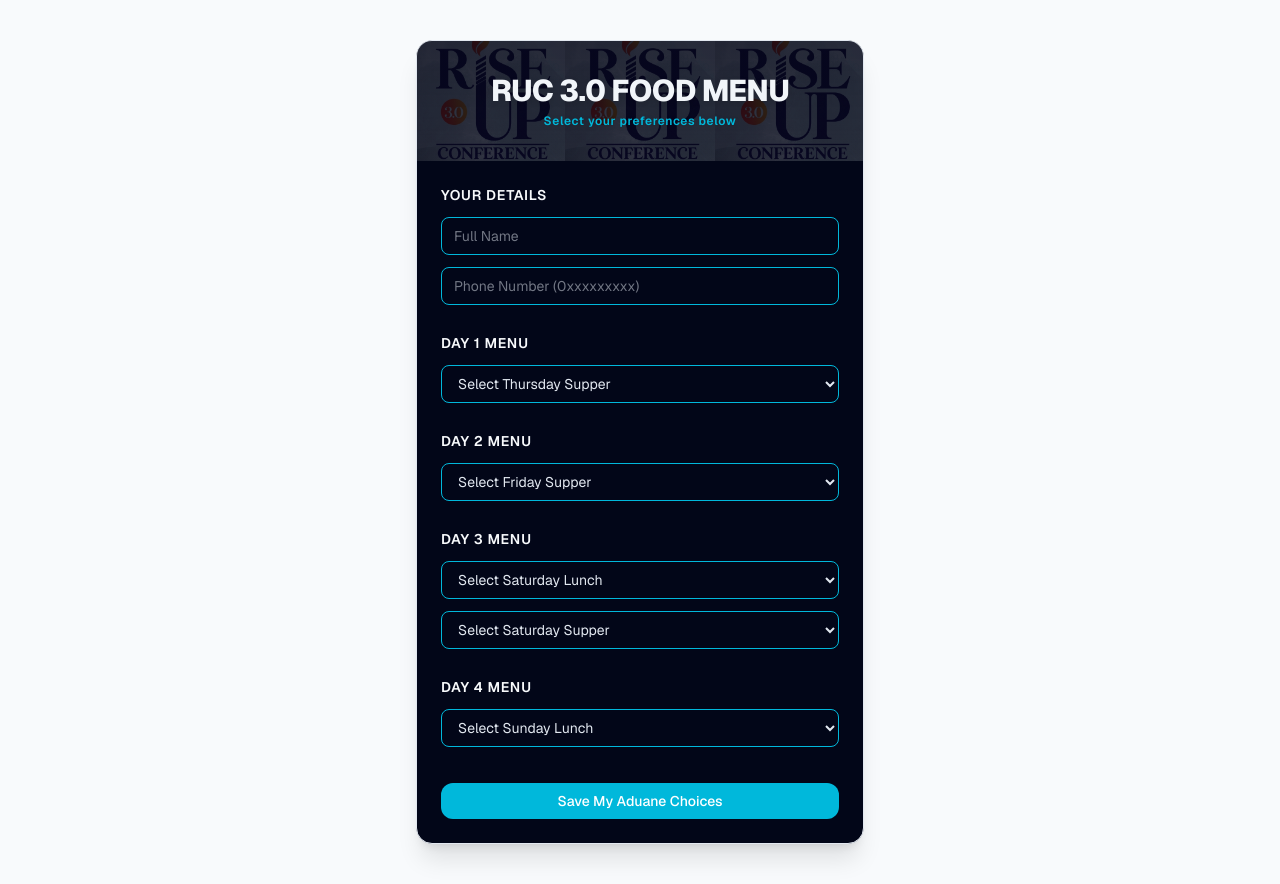
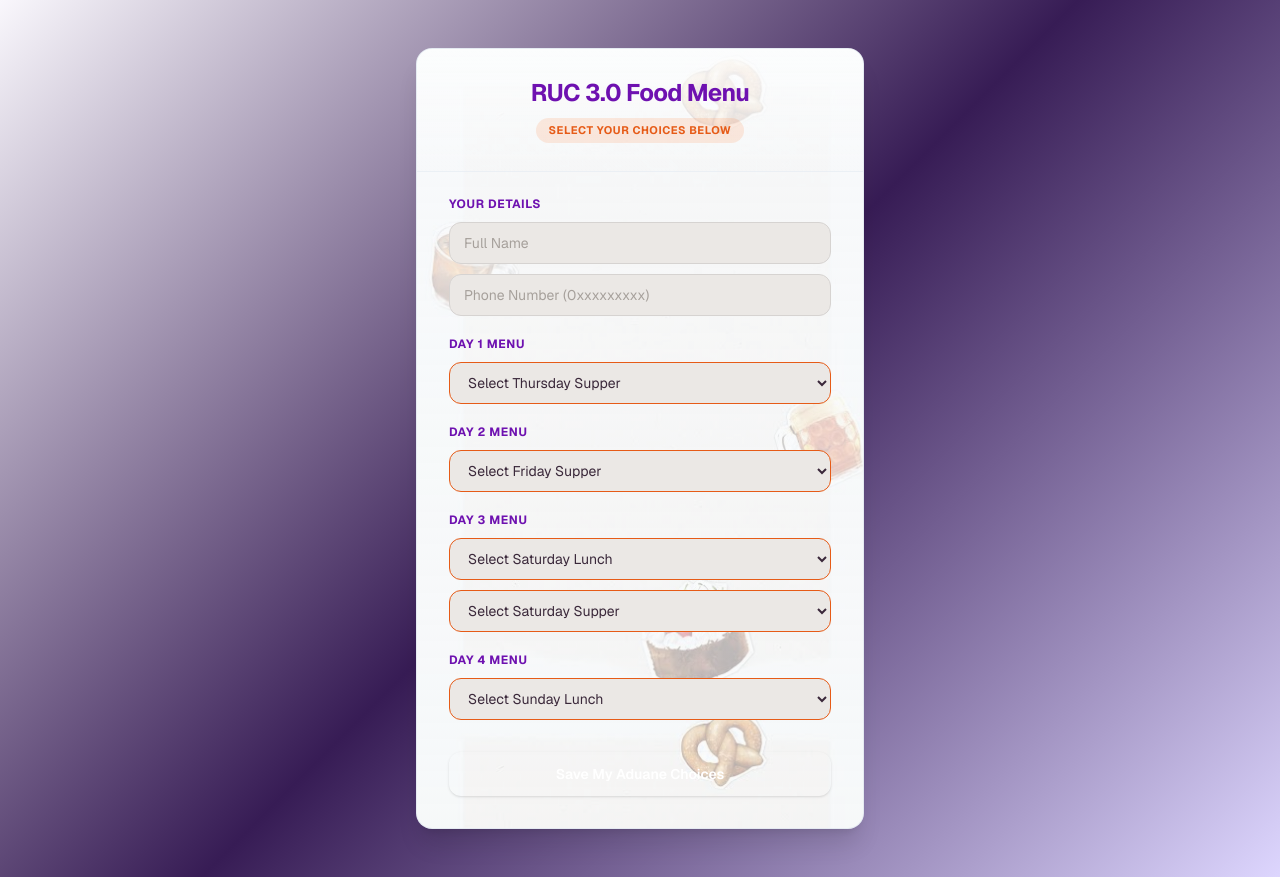
Before and after one commit to mbolo-ba/youth-menu-app, a Next.js app: page / in a window 1280 px wide. Built offline with nearby package versions, Linux system fonts and the light colour scheme.

Commit message:
Possible last update

```diff
--- a/src/app/page.tsx
+++ b/src/app/page.tsx
@@ -36,7 +36,15 @@ export default function Home() {
       if (!res.ok) throw new Error(result.error || 'Submission failed');
 
       setStatus({ type: 'success', text: 'Success! Your selections have been saved.' });
-      setFormData({ participant_name: '', phone_number: '', day_1_supper: '', day_2_supper: '', day_3_lunch: '', day_3_supper: '', day_4_lunch: '' });
+      setFormData({
+        participant_name: '',
+        phone_number: '',
+        day_1_supper: '',
+        day_2_supper: '',
+        day_3_lunch: '',
+        day_3_supper: '',
+        day_4_lunch: '',
+      });
     } catch (err: any) {
       setStatus({ type: 'error', text: err.message });
     } finally {
@@ -44,51 +52,83 @@ export default function Home() {
     }
   };
 
+  return (
+    <main
+      className="min-h-screen py-12 px-4 font-sans flex items-center justify-center bg-fixed bg-center bg-cover"
+      style={{
+        /* Background gradient matching flyer atmosphere */
+        background: 'linear-gradient(135deg, #f9f7fc 0%, #371c55 50%, #DDD6FE 100%)',
+      }}
+    >
+      {/* SEAMLESS INTEGRATED MENU CARD */}
+      <div className="w-full max-w-md bg-[#F3F1EF]/95 backdrop-blur-md rounded-2xl shadow-xl border border-slate-200/80 overflow-hidden"
+            style={{ backgroundImage: "linear-gradient(rgba(248, 250, 252, 0.86), rgba(248, 250, 252, 0.67)), url('/images/5.jpeg')",
+            backgroundSize: "460px"
+        }}
 
-  return (
-  <main className="min-h-screen bg-slate-50 py-10 px-4 font-sans bg-fixed bg-center bg-contain bg-repeat flex items-center justify-center"
-       /* style={{ backgroundImage: "linear-gradient(rgba(248, 250, 252, 0.67), rgba(248, 250, 252, 0.7)), url('/images/logo4.png')",
-          backgroundSize: "100px"
-        }}*/
-        >
-
-    {/* CARD CONTAINER WITH WATERMARK INSIDE IT */}
-    <div
-      className="w-full max-w-md bg-slate-950 rounded-2xl shadow-xl border border-slate-200 overflow-hidden bg-center bg-repeat"
-      /*style={{ backgroundImage: "linear-gradient(rgba(248, 250, 252, 0.86), rgba(248, 250, 252, 0.67)), url('/images/5.jpeg')",
-          backgroundSize: "460px"
-        }}*/
       >
 
-      {/* HEADING BANNER */}
-      <div
-        className="bg-contain bg-center p-8 text-white text-center relative"
-        style={{ backgroundImage: "linear-gradient(rgba(2, 6, 23, 0.85), rgba(2, 6, 23, 0.81)), url('/images/logo4.png')",
-          backgroundSize: "150px"
-        }}
-      >
-        <h1 className="text-3xl text-slate-100 font-extrabold uppercase tracking-tight drop-shadow-md">RUC 3.0 Food Menu</h1>
-        <p className="text-cyan-500 text-xs font-semibold mt-1 tracking-wider drop-shadow">Select your preferences below</p>
-      </div>
+        {/* ELEGANT HEADER BANNER WITH LIGHT ORANGE PILL ACCENT */}
+        <div className="p-7 text-center space-y-2 border-b border-slate-200/60 bg-gradient-to-b from-white/60 to-transparent">
+          <h1 className="text-2xl font-bold tracking-tight text-purple-800">
+            RUC 3.0 Food Menu
+          </h1>
+          <div className="inline-block px-3 py-1 rounded-full bg-[#FF7733]/15 text-[#E65B17] text-[11px] font-bold tracking-wider uppercase">
+            Select your choices below
+          </div>
+        </div>
 
-      {/* FORM CONTENTS */}
-      <form onSubmit={handleSubmit} className="p-6 space-y-5">
-        {/* Your existing inputs stay exactly as they were */}
+        {/* FORM CONTENTS */}
+        <form onSubmit={handleSubmit} className="p-8 pt-6 space-y-4">
           {status && (
-            <div className={`p-4 rounded-xl text-sm ${status.type === 'success' ? 'bg-emerald-50 text-emerald-800' : 'bg-rose-50 text-rose-800'}`}>
+            <div
+              className={`p-3.5 rounded-xl text-xs font-medium border ${
+                status.type === 'success'
+                  ? 'bg-emerald-50 text-emerald-800 border-emerald-200'
+                  : 'bg-rose-50 text-rose-800 border-rose-200'
+              }`}
+            >
               {status.text}
             </div>
           )}
 
-          <div className="space-y-3">
-            <h2 className="text-sm font-semibold text-slate-50 uppercase tracking-wider">Your Details</h2>
-            <input type="text" name="participant_name" required placeholder="Full Name" value={formData.participant_name} onChange={handleChange} className="w-full rounded-lg border border-cyan-500 px-3 py-2 text-sm text-slate-200 focus:ring-2 focus:ring-slate-300 outline-none" />
-            <input type="tel" name="phone_number" required placeholder="Phone Number (0xxxxxxxxx)" value={formData.phone_number} onChange={handleChange} className="w-full rounded-lg border border-cyan-500 px-3 py-2 text-sm text-slate-200 focus:ring-2 focus:ring-slate-300 outline-none" />
+          {/* PARTICIPANT DETAILS */}
+          <div className="space-y-2.5">
+            <h2 className="text-xs font-bold text-purple-800 uppercase tracking-wider">
+              Your Details
+            </h2>
+            <input
+              type="text"
+              name="participant_name"
+              required
+              placeholder="Full Name"
+              value={formData.participant_name}
+              onChange={handleChange}
+              className="w-full rounded-xl bg-[#EBE8E5] border border-stone-300 px-3.5 py-2.5 text-sm text-[#3A283A] placeholder-stone-400 focus:bg-stone-100 focus:ring-2 focus:ring-[#FF7733]/40 focus:border-[#FF7733] outline-none transition"
+            />
+            <input
+              type="tel"
+              name="phone_number"
+              required
+              placeholder="Phone Number (0xxxxxxxxx)"
+              value={formData.phone_number}
+              onChange={handleChange}
+              className="w-full rounded-xl bg-[#EBE8E5] border border-stone-300 px-3.5 py-2.5 text-sm text-[#3A283A] placeholder-stone-400 focus:bg-stone-100 focus:ring-2 focus:ring-[#FF7733]/40 focus:border-[#FF7733] outline-none transition"
+            />
           </div>
 
-          <div className="space-y-3 pt-2">
-            <h2 className="text-sm font-semibold text-slate-50 uppercase tracking-wider">Day 1 Menu</h2>
-            <select name="day_1_supper" required value={formData.day_1_supper} onChange={handleChange} className="w-full rounded-lg border border-cyan-500 px-3 py-2 text-sm text-slate-200 bg-slate-950 focus:ring-2 focus:ring-indigo-200 outline-none">
+          {/* DAY 1 MENU */}
+          <div className="space-y-2.5 pt-1">
+            <h2 className="text-xs font-bold text-purple-800 uppercase tracking-wider">
+              Day 1 Menu
+            </h2>
+            <select
+              name="day_1_supper"
+              required
+              value={formData.day_1_supper}
+              onChange={handleChange}
+              className="w-full rounded-xl bg-[#EBE8E5] border border-[#E65B17] px-3.5 py-2.5 text-sm text-[#3A283A] focus:bg-stone-100 focus:ring-2 focus:ring-[#FF7733]/40 focus:border-[#FF7733] outline-none transition"
+            >
               <option value="">Select Thursday Supper</option>
               <option value="Fried Rice with Chicken">Fried Rice with Chicken</option>
               <option value="Waakye with chicken">Waakye with chicken</option>
@@ -98,9 +138,18 @@ export default function Home() {
             </select>
           </div>
 
-          <div className="space-y-3 pt-2">
-            <h2 className="text-sm font-semibold text-slate-50 uppercase tracking-wider">Day 2 Menu</h2>
-            <select name="day_2_supper" required value={formData.day_2_supper} onChange={handleChange} className="w-full rounded-lg border border-cyan-500 px-3 py-2 text-sm text-slate-200 bg-slate-950 focus:ring-2 focus:ring-blue-400 outline-none">
+          {/* DAY 2 MENU */}
+          <div className="space-y-2.5 pt-1">
+            <h2 className="text-xs font-bold text-purple-800 uppercase tracking-wider">
+              Day 2 Menu
+            </h2>
+            <select
+              name="day_2_supper"
+              required
+              value={formData.day_2_supper}
+              onChange={handleChange}
+              className="w-full rounded-xl bg-[#EBE8E5] border border-[#E65B17] px-3.5 py-2.5 text-sm text-[#3A283A] focus:bg-stone-100 focus:ring-2 focus:ring-[#FF7733]/40 focus:border-[#FF7733] outline-none transition"
+            >
               <option value="">Select Friday Supper</option>
               <option value="Banku and tilapia with pepper">Banku and tilapia with pepper</option>
               <option value="Jollof Rice with Chicken">Jollof Rice with Chicken</option>
@@ -110,9 +159,18 @@ export default function Home() {
             </select>
           </div>
 
-          <div className="space-y-3 pt-2">
-            <h2 className="text-sm font-semibold text-slate-50 uppercase tracking-wider">Day 3 Menu</h2>
-            <select name="day_3_lunch" required value={formData.day_3_lunch} onChange={handleChange} className="w-full rounded-lg border border-cyan-500  00 px-3 py-2 text-sm text-slate-200 bg-slate-950 focus:ring-2 focus:ring-indigo-300 outline-none">
+          {/* DAY 3 MENU */}
+          <div className="space-y-2.5 pt-1">
+            <h2 className="text-xs font-bold text-purple-800 uppercase tracking-wider">
+              Day 3 Menu
+            </h2>
+            <select
+              name="day_3_lunch"
+              required
+              value={formData.day_3_lunch}
+              onChange={handleChange}
+              className="w-full rounded-xl bg-[#EBE8E5] border border-[#E65B17] px-3.5 py-2.5 text-sm text-[#3A283A] focus:bg-stone-100 focus:ring-2 focus:ring-[#FF7733]/40 focus:border-[#FF7733] outline-none transition"
+            >
               <option value="">Select Saturday Lunch</option>
               <option value="Banku and tilapia with pepper">Banku and tilapia with pepper</option>
               <option value="Jollof Rice with Chicken">Jollof Rice with Chicken</option>
@@ -120,7 +178,13 @@ export default function Home() {
               <option value="Rice and stew with Chicken">Rice and stew with Chicken</option>
               <option value="Waakye with egg and wele">Waakye with egg and wele</option>
             </select>
-            <select name="day_3_supper" required value={formData.day_3_supper} onChange={handleChange} className="w-full rounded-lg border border-cyan-500 px-3 py-2 text-sm text-slate-200 bg-slate-950 focus:ring-2 focus:ring-indigo-300 outline-none">
+            <select
+              name="day_3_supper"
+              required
+              value={formData.day_3_supper}
+              onChange={handleChange}
+              className="w-full rounded-xl bg-[#EBE8E5] border border-[#E65B17] px-3.5 py-2.5 text-sm text-[#3A283A] focus:bg-stone-100 focus:ring-2 focus:ring-[#FF7733]/40 focus:border-[#FF7733] outline-none transition"
+            >
               <option value="">Select Saturday Supper</option>
               <option value="Banku and tilapia with pepper">Banku and tilapia with pepper</option>
               <option value="Jollof Rice with Chicken">Jollof Rice with Chicken</option>
@@ -130,9 +194,18 @@ export default function Home() {
             </select>
           </div>
 
-          <div className="space-y-3 pt-2">
-            <h2 className="text-sm font-semibold text-slate-50 uppercase tracking-wider">Day 4 Menu</h2>
-            <select name="day_4_lunch" required value={formData.day_4_lunch} onChange={handleChange} className="w-full rounded-lg border border-cyan-500 px-3 py-2 text-sm text-slate-200 bg-slate-950 focus:ring-2 focus:ring-indigo-500 outline-none">
+          {/* DAY 4 MENU */}
+          <div className="space-y-2.5 pt-1">
+            <h2 className="text-xs font-bold text-purple-800 uppercase tracking-wider">
+              Day 4 Menu
+            </h2>
+            <select
+              name="day_4_lunch"
+              required
+              value={formData.day_4_lunch}
+              onChange={handleChange}
+              className="w-full rounded-xl bg-[#EBE8E5] border border-[#E65B17] px-3.5 py-2.5 text-sm text-[#3A283A] focus:bg-stone-100 focus:ring-2 focus:ring-[#FF7733]/40 focus:border-[#FF7733] outline-none transition"
+            >
               <option value="">Select Sunday Lunch</option>
               <option value="Fried Rice with Chicken">Fried Rice with Chicken</option>
               <option value="Waakye with chicken">Waakye with chicken</option>
@@ -142,7 +215,17 @@ export default function Home() {
             </select>
           </div>
 
-          <button type="submit" disabled={loading} className="w-full bg-cyan-500 hover:bg-emerald-400 text-white font-medium py-2 rounded-xl text-sm transition disabled:opacity-50 mt-4">
+          {/* SUBMIT BUTTON WITH SOFT LIGHT-ORANGE HOVER */}
+          <button
+            type="submit"
+            disabled={loading}
+            className="w-full text-white font-semibold py-3 rounded-xl text-sm transition-all duration-200 shadow-sm hover:shadow-md disabled:opacity-50 mt-4 active:scale-[0.99]"
+           /* style={{
+              backgroundColor: 'linear-gradient(135deg, #ebdafd 0%, #735aad 50%, #DDD6FE 100%)',
+            }}*/
+            onMouseEnter={(e) => (e.currentTarget.style.backgroundColor = '#FF7733')}
+            onMouseLeave={(e) => (e.currentTarget.style.backgroundColor = '#602d9b')}
+          >
             {loading ? 'Submitting...' : 'Save My Aduane Choices'}
           </button>
         </form>
```
